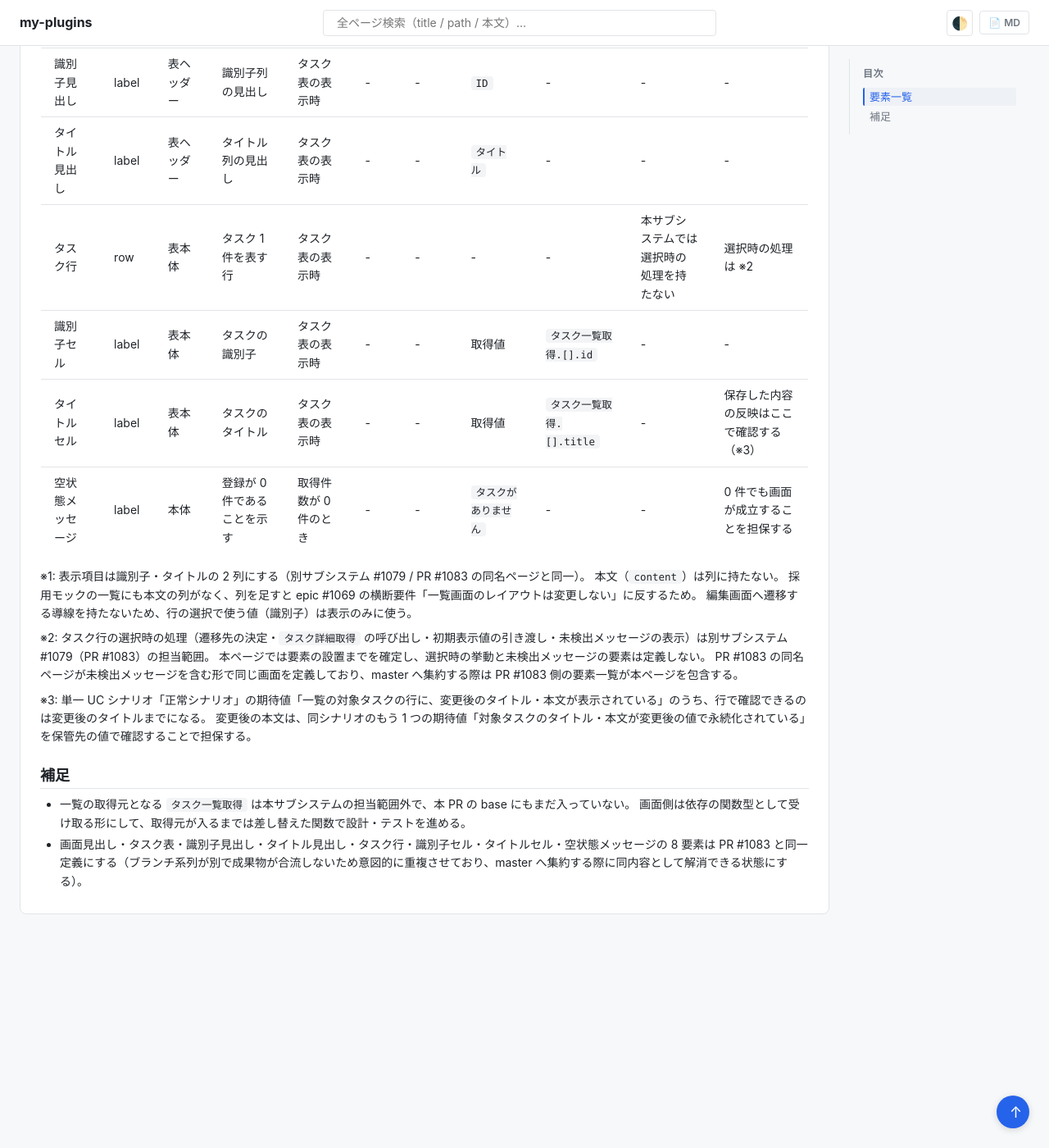
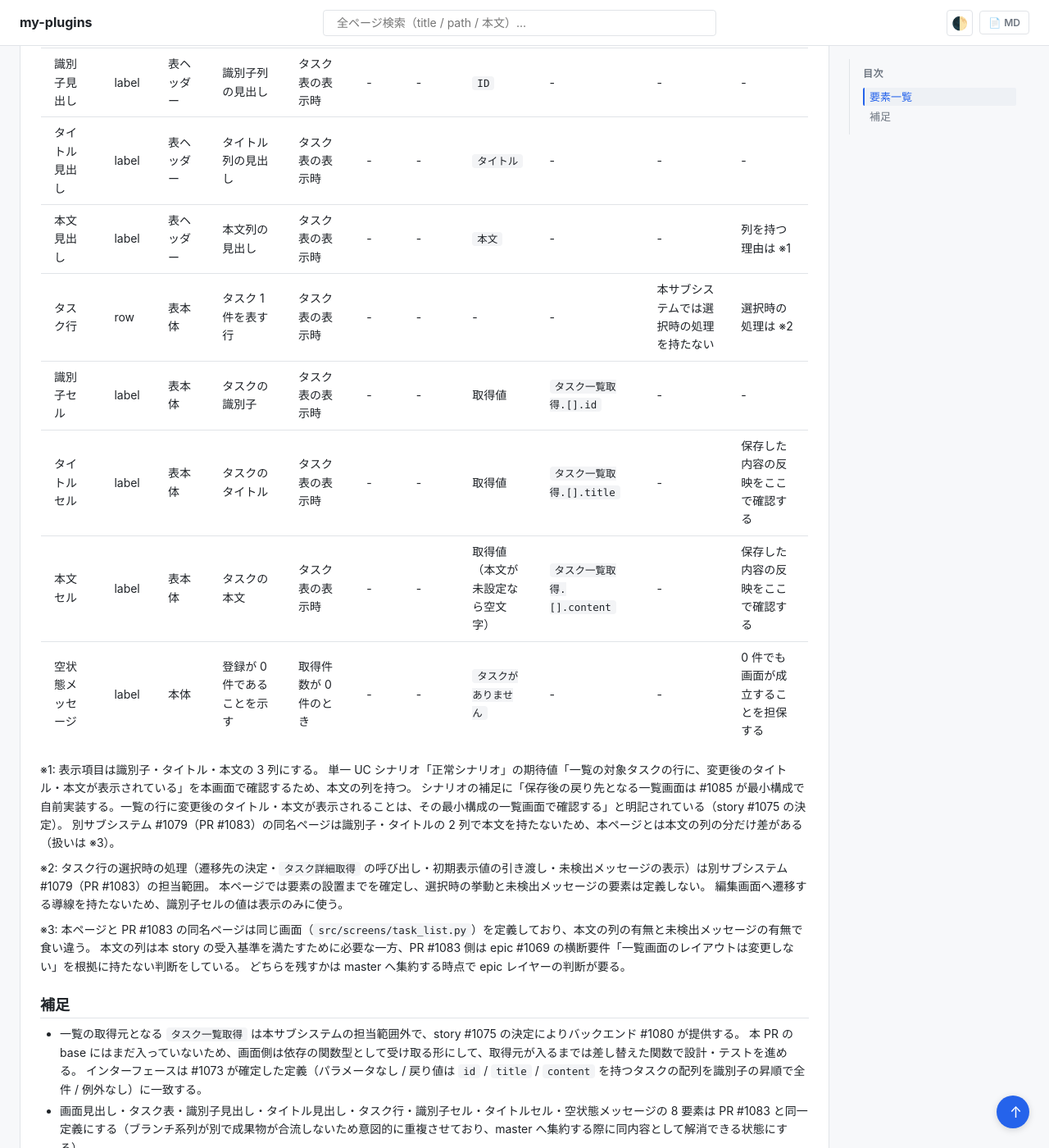
Before and after one commit to shuhei1101/ai-monitor-e2e, a Jekyll site: the page built from docs/wiki/設計図/画面構成/タスク一覧画面.py.md, in a window 1280 px wide and 1400 px high, scrolled down 592 px. Shown: the whole window at 82% size. Built offline with Jekyll 4.4.1, drawn with Linux system fonts in a browser that asks for light colours; our own code applies the rules of GitHub Pages for plain Markdown files.

Commit message:
docs: タスク一覧画面に本文の列を追加

```diff
--- a/docs/wiki/設計図/画面構成/タスク一覧画面.py.md
+++ b/docs/wiki/設計図/画面構成/タスク一覧画面.py.md
@@ -16,25 +16,29 @@
 | タスク表 | table | 本体 | 取得したタスクを 1 行 1 件で並べる | 取得件数が 1 件以上のとき | - | 件数上限なし | 取得結果の全件（識別子の昇順） | `タスク一覧取得`（戻り値） | - | 表示項目は ※1 |
 | 識別子見出し | label | 表ヘッダー | 識別子列の見出し | タスク表の表示時 | - | - | `ID` | - | - | - |
 | タイトル見出し | label | 表ヘッダー | タイトル列の見出し | タスク表の表示時 | - | - | `タイトル` | - | - | - |
+| 本文見出し | label | 表ヘッダー | 本文列の見出し | タスク表の表示時 | - | - | `本文` | - | - | 列を持つ理由は ※1 |
 | タスク行 | row | 表本体 | タスク 1 件を表す行 | タスク表の表示時 | - | - | - | - | 本サブシステムでは選択時の処理を持たない | 選択時の処理は ※2 |
 | 識別子セル | label | 表本体 | タスクの識別子 | タスク表の表示時 | - | - | 取得値 | `タスク一覧取得.[].id` | - | - |
-| タイトルセル | label | 表本体 | タスクのタイトル | タスク表の表示時 | - | - | 取得値 | `タスク一覧取得.[].title` | - | 保存した内容の反映はここで確認する（※3） |
+| タイトルセル | label | 表本体 | タスクのタイトル | タスク表の表示時 | - | - | 取得値 | `タスク一覧取得.[].title` | - | 保存した内容の反映をここで確認する |
+| 本文セル | label | 表本体 | タスクの本文 | タスク表の表示時 | - | - | 取得値（本文が未設定なら空文字） | `タスク一覧取得.[].content` | - | 保存した内容の反映をここで確認する |
 | 空状態メッセージ | label | 本体 | 登録が 0 件であることを示す | 取得件数が 0 件のとき | - | - | `タスクがありません` | - | - | 0 件でも画面が成立することを担保する |
 
-※1: 表示項目は識別子・タイトルの 2 列にする（別サブシステム #1079 / PR #1083 の同名ページと同一）。
-本文（`content`）は列に持たない。
-採用モックの一覧にも本文の列がなく、列を足すと epic #1069 の横断要件「一覧画面のレイアウトは変更しない」に反するため。
-編集画面へ遷移する導線を持たないため、行の選択で使う値（識別子）は表示のみに使う。
+※1: 表示項目は識別子・タイトル・本文の 3 列にする。
+単一 UC シナリオ「正常シナリオ」の期待値「一覧の対象タスクの行に、変更後のタイトル・本文が表示されている」を本画面で確認するため、本文の列を持つ。
+シナリオの補足に「保存後の戻り先となる一覧画面は #1085 が最小構成で自前実装する。一覧の行に変更後のタイトル・本文が表示されることは、その最小構成の一覧画面で確認する」と明記されている（story #1075 の決定）。
+別サブシステム #1079（PR #1083）の同名ページは識別子・タイトルの 2 列で本文を持たないため、本ページとは本文の列の分だけ差がある（扱いは ※3）。
 
 ※2: タスク行の選択時の処理（遷移先の決定・`タスク詳細取得` の呼び出し・初期表示値の引き渡し・未検出メッセージの表示）は別サブシステム #1079（PR #1083）の担当範囲。
 本ページでは要素の設置までを確定し、選択時の挙動と未検出メッセージの要素は定義しない。
-PR #1083 の同名ページが未検出メッセージを含む形で同じ画面を定義しており、master へ集約する際は PR #1083 側の要素一覧が本ページを包含する。
+編集画面へ遷移する導線を持たないため、識別子セルの値は表示のみに使う。
 
-※3: 単一 UC シナリオ「正常シナリオ」の期待値「一覧の対象タスクの行に、変更後のタイトル・本文が表示されている」のうち、行で確認できるのは変更後のタイトルまでになる。
-変更後の本文は、同シナリオのもう 1 つの期待値「対象タスクのタイトル・本文が変更後の値で永続化されている」を保管先の値で確認することで担保する。
+※3: 本ページと PR #1083 の同名ページは同じ画面（`src/screens/task_list.py`）を定義しており、本文の列の有無と未検出メッセージの有無で食い違う。
+本文の列は本 story の受入基準を満たすために必要な一方、PR #1083 側は epic #1069 の横断要件「一覧画面のレイアウトは変更しない」を根拠に持たない判断をしている。
+どちらを残すかは master へ集約する時点で epic レイヤーの判断が要る。
 
 ## 補足
 
-- 一覧の取得元となる `タスク一覧取得` は本サブシステムの担当範囲外で、本 PR の base にもまだ入っていない。
-  画面側は依存の関数型として受け取る形にして、取得元が入るまでは差し替えた関数で設計・テストを進める。
+- 一覧の取得元となる `タスク一覧取得` は本サブシステムの担当範囲外で、story #1075 の決定によりバックエンド #1080 が提供する。
+  本 PR の base にはまだ入っていないため、画面側は依存の関数型として受け取る形にして、取得元が入るまでは差し替えた関数で設計・テストを進める。
+  インターフェースは #1073 が確定した定義（パラメータなし / 戻り値は `id` / `title` / `content` を持つタスクの配列を識別子の昇順で全件 / 例外なし）に一致する。
 - 画面見出し・タスク表・識別子見出し・タイトル見出し・タスク行・識別子セル・タイトルセル・空状態メッセージの 8 要素は PR #1083 と同一定義にする（ブランチ系列が別で成果物が合流しないため意図的に重複させており、master へ集約する際に同内容として解消できる状態にする）。
```
